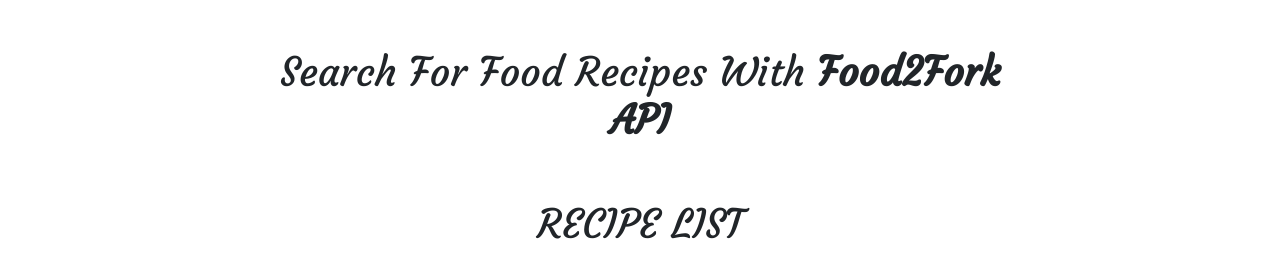
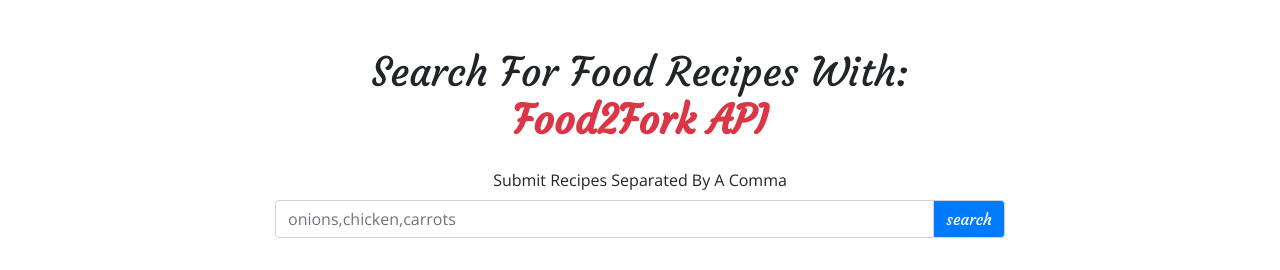
Before and after one commit to godwinwabwile/Recipes, a React (Create React App) app in the folder recipes/: page / in a window 1280 px wide. Shown: the top 270 px of the page. Built offline with nearby package versions, Linux system fonts and the light colour scheme.

Commit message:
added a search ui in the RecipeSearch component

```diff
--- a/recipes/src/components/RecipeSearch.js
+++ b/recipes/src/components/RecipeSearch.js
@@ -8,7 +8,34 @@
                 <div className="container">
                     <div className="row">
                         <div className="col-10 mx-auto col-md-8 mt-5 text-center">
-                            <h1 className="text-slanded text-capitalize"> search for food recipes with <strong>Food2Fork API</strong></h1>
+                            <h1 className="text-slanded text-capitalize">
+                            search for food recipes with: {" "}
+                            <strong className="text-danger">Food2Fork API</strong>
+                            </h1>
+                            <form className="mt-4">
+                                <label htmlFor="search"
+                                className="text-capitalize">
+                                    submit recipes separated by a comma
+                                </label>
+                                <div className="input-group">
+                                    <input
+                                        type="text"
+                                        name="search"
+                                        className="form-control"
+                                        placeholder="onions,chicken,carrots"
+
+                                    />
+                                    <div className="input-group-append">
+                                        <button
+                                            type="submit"
+                                            className="input-group-text bg-primary text-white text-slanded"
+                                        >
+                                           search
+                                        </button>
+                                    </div>
+
+                                </div>
+                            </form>
 
                         </div>
 
```
